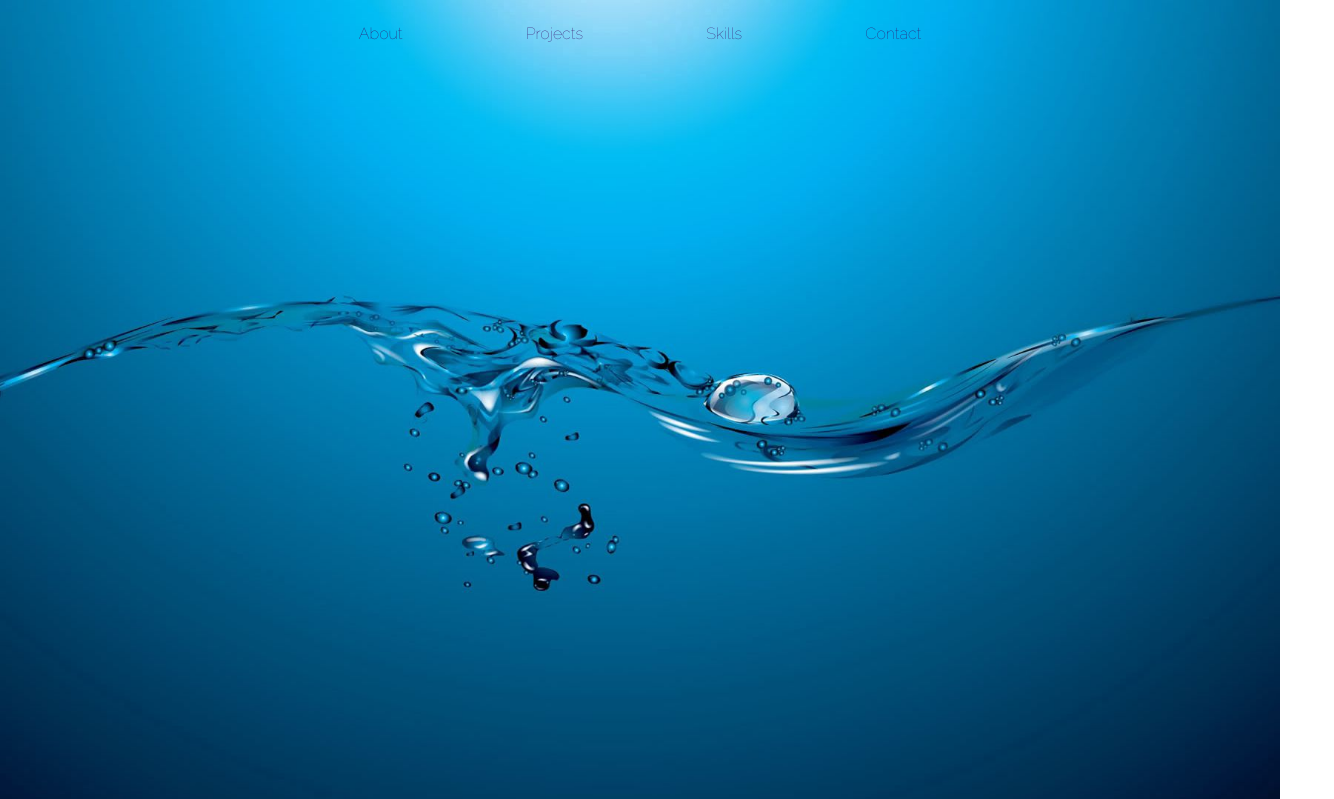
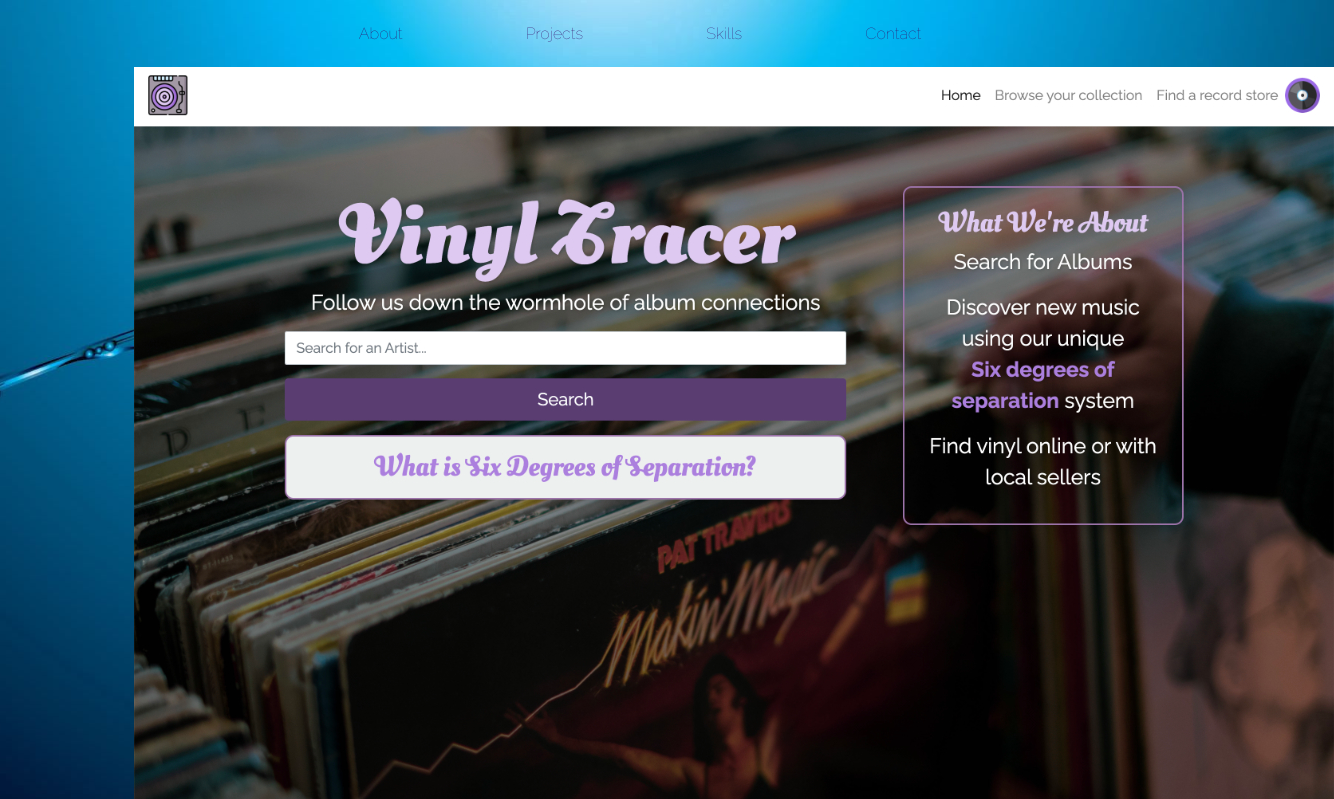
Before and after one commit to GidBerridge/profile-react, a React (Create React App) app: page / in a window 1280 px wide. Shown: the top 799 px of the page, 1334 px wide, since content can reach past the window. Built offline with nearby package versions, Linux system fonts and the light colour scheme.

Commit message:
projects added

```diff
--- a/src/App.js
+++ b/src/App.js
@@ -1,5 +1,6 @@
 import React, { Component } from "react";
 import Header from "./JS-components/header.jsx";
+import Projects from "./JS-components/projects.jsx";
 import Skills from "./JS-components/skills.jsx";
 import "./sass/index.scss";
 
@@ -8,6 +9,7 @@
     <div className="container">
       <Header />
       <Skills />
+      <Projects />
     </div>
   );
 };
--- a/src/JS-components/refuge.jsx
+++ b/src/JS-components/refuge.jsx
@@ -1,5 +1,5 @@
 import React, { Component } from 'react';
-import refuge from '../img/vinyltracer_screenshot.jpg'
+import refuge from '../img/refuge_screenshot.jpg'
 
 class Refuge extends Component {
   render() {
```
